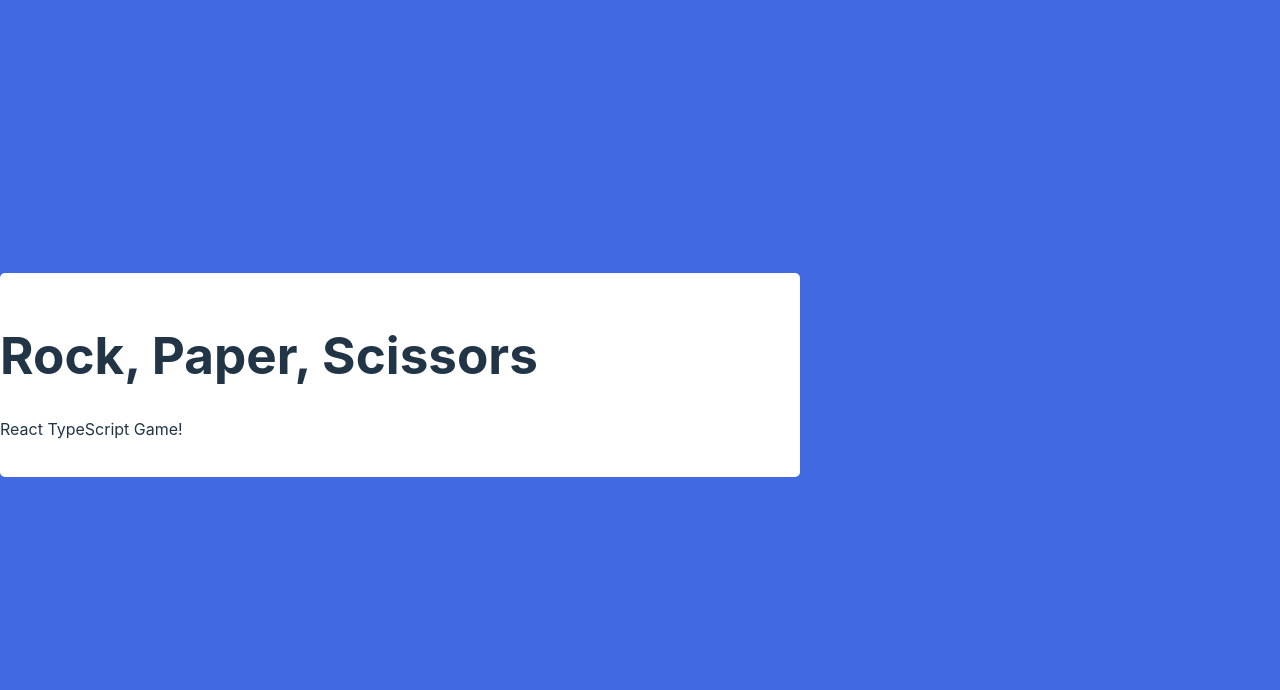
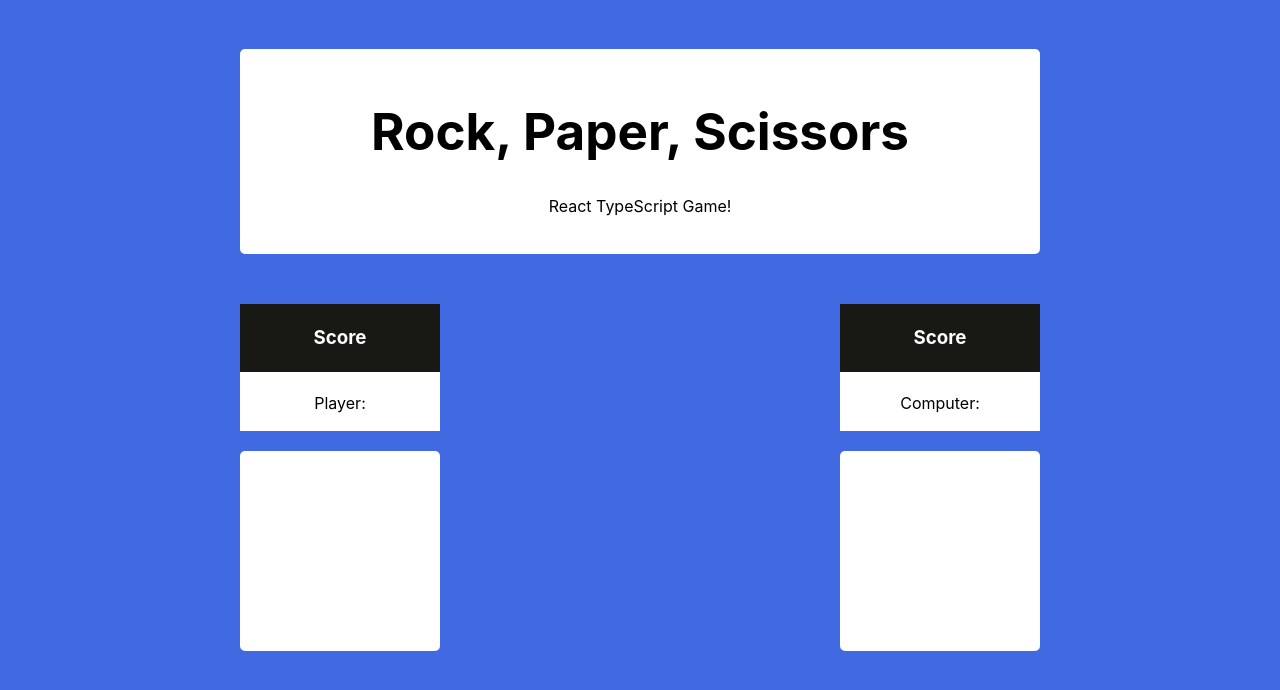
Before and after one commit to prateekvarma/Rock-Paper-Scissors-ts, a React (Vite) app: page / in a window 1280 px wide. Shown: the top 690 px of the page. Built offline with nearby package versions, Linux system fonts and the light colour scheme.

Commit message:
Created and styled the ScoredAndResults component

```diff
--- a/src/App.tsx
+++ b/src/App.tsx
@@ -1,4 +1,5 @@
 import styles from './App.module.css'
+import ScoreAndResults from './components/ScoreAndResults'
 
 function App() {
 
@@ -8,6 +9,7 @@ function App() {
         <h1>Rock, Paper, Scissors</h1>
         <p>React TypeScript Game!</p>
       </div>
+      <ScoreAndResults />
     </div>
   )
 }
--- /dev/null
+++ b/src/components/ScoreAndResults.tsx
@@ -0,0 +1,25 @@
+import styles from './ScoresAndResults.module.css';
+
+function ScoreAndResults() {
+    return (
+    <>
+        <div className={styles.scoreCtn}>
+            <div className={styles.score}>
+                <h3>Score</h3>
+                <p>Player:</p>
+            </div>
+            <div className={styles.score}>
+                <h3>Score</h3>
+                <p>Computer:</p>
+            </div>
+        </div>
+        <div className={styles.results}>
+            <div className={styles.playerHand}></div>
+            <div className={styles.midCol}></div>
+            <div className={styles.computerHand}></div>
+        </div>
+    </>
+    );
+}
+
+export default ScoreAndResults;
--- /dev/null
+++ b/src/components/ScoresAndResults.module.css
@@ -0,0 +1,43 @@
+.scoreCtn {
+    display: flex;
+    justify-content: space-between;
+}
+
+.scoreCtn h3 {
+    margin-top: 0;
+    padding: 20px 0;
+    background-color: #181814;
+    color: #fff;
+}
+
+.score {
+    width: 200px;
+    background-color: #fff;
+    margin-bottom: 20px;
+}
+
+.results {
+    display: flex;
+    justify-content: space-between;
+    align-items: center;
+    margin-bottom: 100px;
+    height: 200px;
+}
+
+.playerHand,
+.computerHand {
+    display: flex;
+    align-items: center;
+    justify-content: center;
+    flex-direction: column;
+    background-color: white;
+    width: 200px;
+    height: 200px;
+    border-radius: 5px;
+    position: relative;
+}
+
+.midCol {
+    columns: #fff;
+    max-width: 400px;
+}
--- a/src/index.css
+++ b/src/index.css
@@ -12,6 +12,14 @@
   -webkit-font-smoothing: antialiased;
   -moz-osx-font-smoothing: grayscale;
   -webkit-text-size-adjust: 100%;
+}
+
+#root {
+  max-width: 1280px;
+  margin: 0 auto;
+  padding: 2rem;
+  text-align: center;
+  color: black;
 }
 
 a {
```
